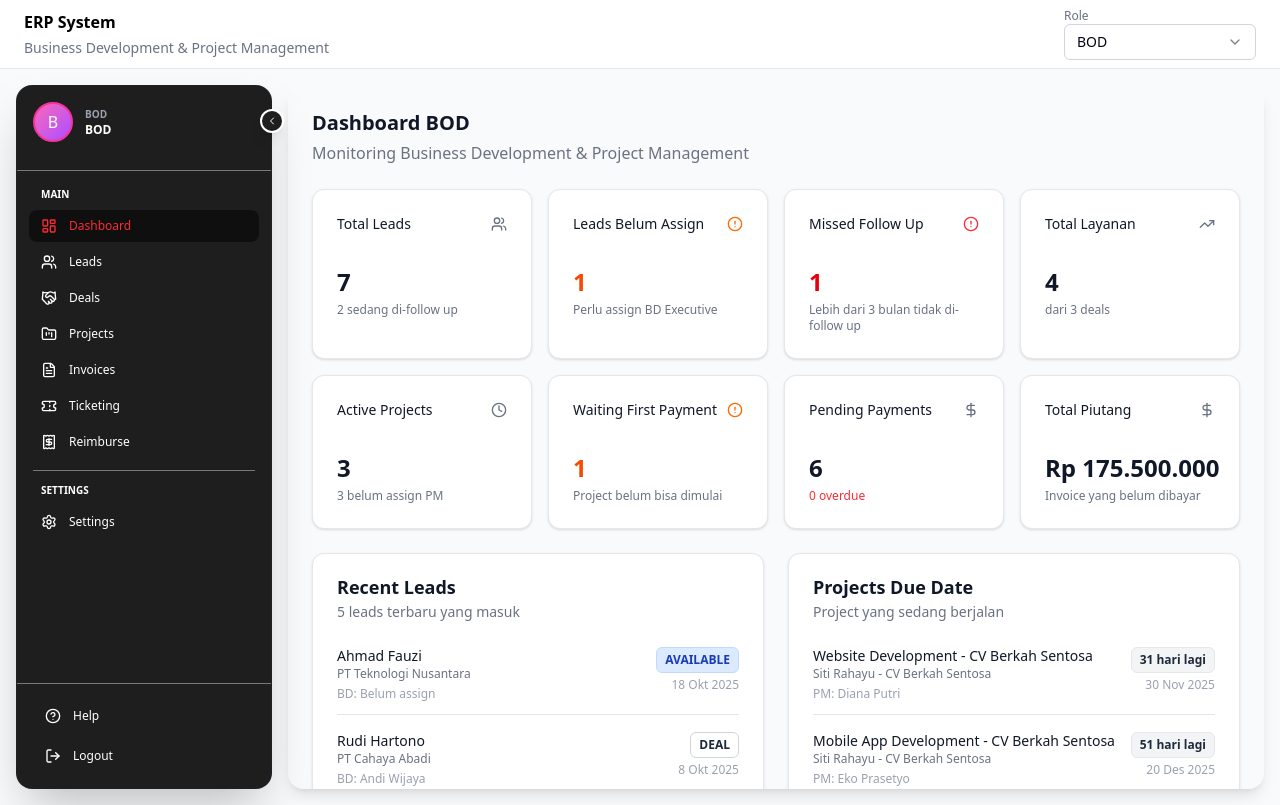
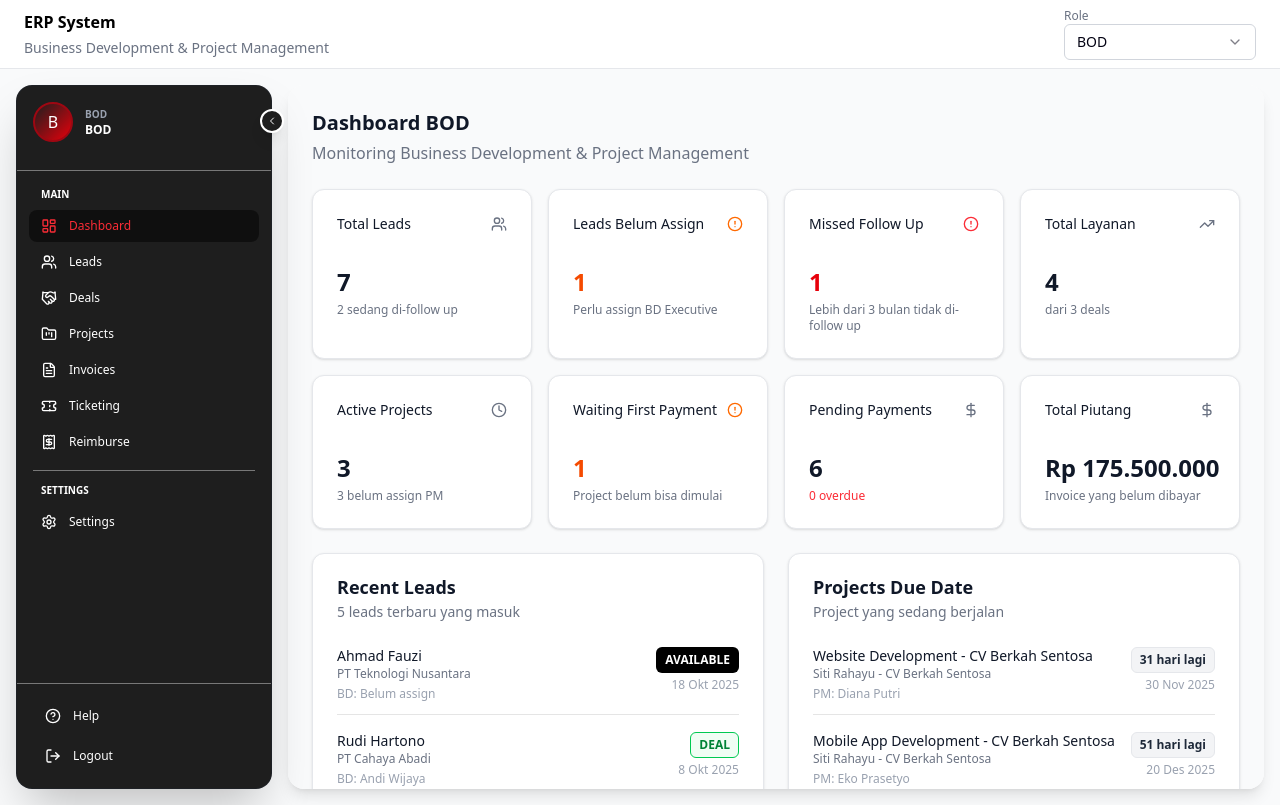
Before and after one commit to DSK-Global-Konsultama/erp.dskglobalid, a React (Vite) app in the folder frontend-development/: page / in a window 1280 px wide. Built offline with nearby package versions, Linux system fonts and the light colour scheme.

Commit message:
mengganti warna badge

```diff
--- a/frontend-development/src/app/routes/bod/components/LeadsSection.tsx
+++ b/frontend-development/src/app/routes/bod/components/LeadsSection.tsx
@@ -18,7 +18,11 @@ export function LeadsSection() {
       deal: 'outline',
       lost: 'destructive',
     };
-    return <Badge variant={variants[status] || 'default'}>{status.toUpperCase()}</Badge>;
+    const classNameMap: Record<string, string> = {
+      'follow-up': 'bg-yellow-50 text-yellow-700 border-yellow-400',
+      'deal': 'bg-green-50 text-green-700 border-green-500',
+    };
+    return <Badge variant={variants[status] || 'default'} className={classNameMap[status]}>{status.toUpperCase()}</Badge>;
   };
 
   const recentLeads = [...mockLeads]
--- a/frontend-development/src/components/layout/Sidebar.tsx
+++ b/frontend-development/src/components/layout/Sidebar.tsx
@@ -127,7 +127,7 @@ export function Sidebar({ role, userName, activeNav: externalActiveNav, onNavCha
       {/* User Profile Section */}
       <div className={`border-b border-white/40 ${isCollapsed ? 'p-2' : 'p-4'}`}>
         <div className={`flex items-center mb-3 ${isCollapsed ? 'justify-center' : 'gap-3'}`}>
-          <div className={`${isCollapsed ? 'w-8 h-8' : 'w-10 h-10'} rounded-full bg-gradient-to-br from-pink-400 to-purple-500 flex items-center justify-center flex-shrink-0 border-2 border-pink-500`}>
+          <div className={`${isCollapsed ? 'w-8 h-8' : 'w-10 h-10'} rounded-full bg-gradient-to-br from-red-1000 to-red-600 flex items-center justify-center flex-shrink-0 border-2 border-red-800`}>
             {userName ? userName.charAt(0).toUpperCase() : 'U'}
           </div>
           {!isCollapsed && (
--- a/frontend-development/src/components/ui/badge.tsx
+++ b/frontend-development/src/components/ui/badge.tsx
@@ -7,7 +7,7 @@ interface BadgeProps extends React.HTMLAttributes<HTMLDivElement> {
 
 function Badge({ className, variant = 'default', ...props }: BadgeProps) {
   const variants = {
-    default: 'bg-blue-100 text-blue-800 border-blue-200',
+    default: 'bg-black text-white border-black-200',
     secondary: 'bg-gray-100 text-gray-800 border-gray-200',
     destructive: 'bg-red-100 text-red-800 border-red-200',
     outline: 'bg-white text-gray-800 border-gray-300',
--- a/frontend-development/src/features/leads/components/LeadCard.tsx
+++ b/frontend-development/src/features/leads/components/LeadCard.tsx
@@ -34,7 +34,11 @@ export function LeadCard({
       deal: 'outline',
       lost: 'destructive',
     };
-    return <Badge variant={variants[status] || 'default'}>{status.toUpperCase()}</Badge>;
+    const classNameMap: Record<string, string> = {
+      'follow-up': 'bg-yellow-50 text-yellow-700 border-yellow-400',
+      'deal': 'bg-green-50 text-green-700 border-green-500',
+    };
+    return <Badge variant={variants[status] || 'default'} className={classNameMap[status]}>{status.toUpperCase()}</Badge>;
   };
 
   return (
--- a/frontend-development/src/features/leads/components/LeadsManagement.tsx
+++ b/frontend-development/src/features/leads/components/LeadsManagement.tsx
@@ -158,7 +158,11 @@ export function LeadsManagement({ userRole, userName }: LeadsManagementProps) {
       deal: 'Deal',
       lost: 'Lost',
     };
-    return <Badge variant={variants[status] || 'default'}>{labels[status]}</Badge>;
+    const classNameMap: Record<string, string> = {
+      'follow-up': 'bg-yellow-50 text-yellow-700 border-yellow-500',
+      'deal': 'bg-green-50 text-green-700 border-green-500',
+    };
+    return <Badge variant={variants[status] || 'default'} className={classNameMap[status]}>{labels[status]}</Badge>;
   };
 
   const isMissed = (lead: Lead) => {
@@ -476,7 +480,7 @@ export function LeadsManagement({ userRole, userName }: LeadsManagementProps) {
 
                         {/* BOD: View only */}
                         {userRole === 'BOD' && lead.status === 'deal' && (
-                          <Badge variant="outline" className="bg-green-50 text-green-700">
+                          <Badge variant="outline">
                             Converted
                           </Badge>
                         )}
--- a/frontend-development/src/features/leads/components/LeadsTable.tsx
+++ b/frontend-development/src/features/leads/components/LeadsTable.tsx
@@ -25,7 +25,11 @@ export function LeadsTable({ leads, showClaimedBy = false, showCreatedBy = false
       deal: 'outline',
       lost: 'destructive',
     };
-    return <Badge variant={variants[status] || 'default'}>{status.toUpperCase()}</Badge>;
+    const classNameMap: Record<string, string> = {
+      'follow-up': 'bg-yellow-50 text-yellow-700 border-yellow-400',
+      'deal': 'bg-green-50 text-green-700 border-green-500',
+    };
+    return <Badge variant={variants[status] || 'default'} className={classNameMap[status]}>{status.toUpperCase()}</Badge>;
   };
 
   return (
```
